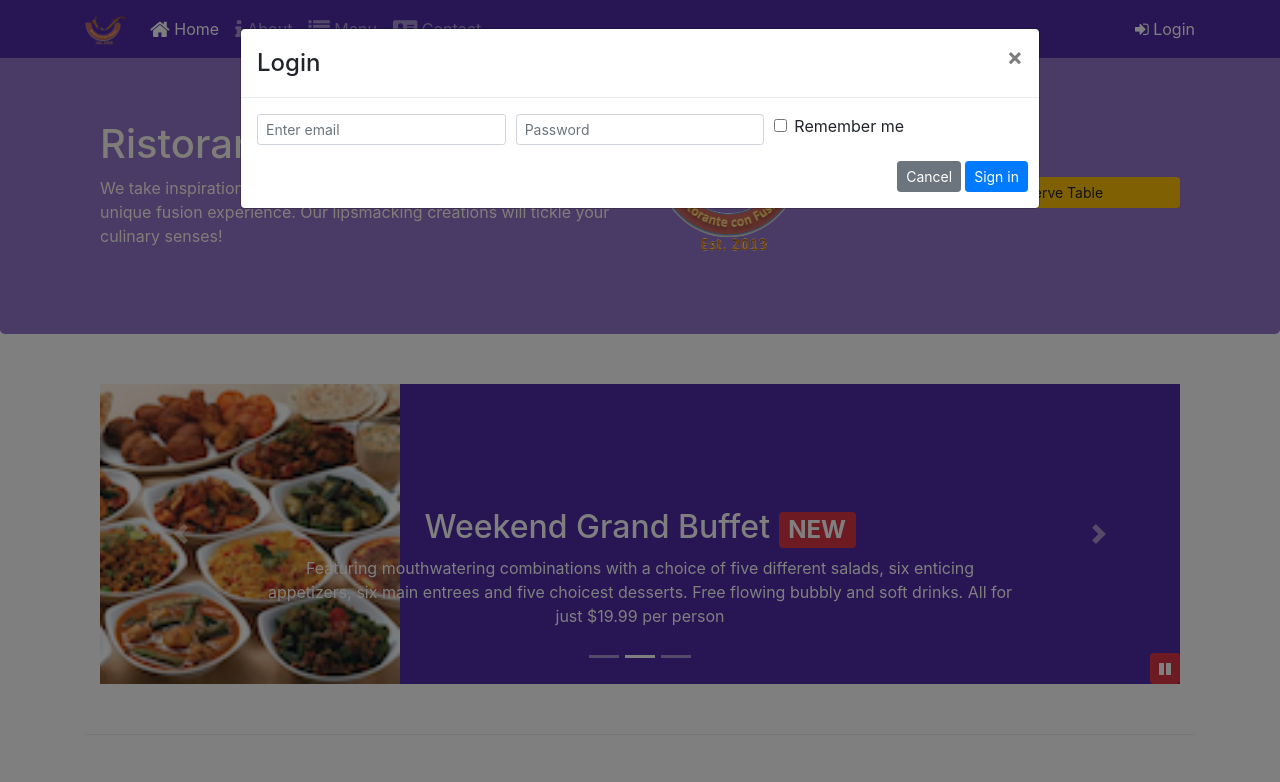
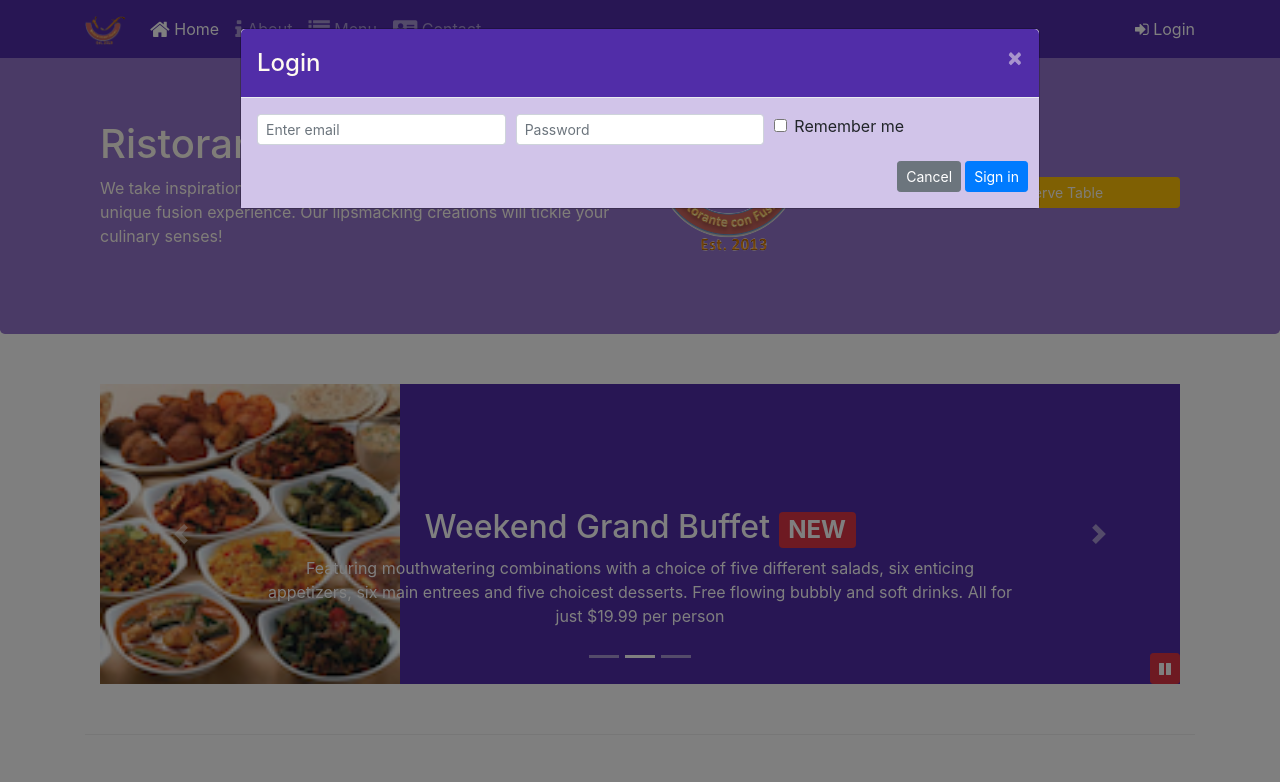
Before and after one commit to gsgurpreet429/Bootstrap4, a website: page index.html in a window 1280 px wide. Both pictures are taken after a click on the link "Login". Shown: the top 782 px of the page. Drawn offline with nearby package versions, Linux system fonts and the light colour scheme.

Commit message:
npm scripts part1

```diff
--- a/aboutus.html
+++ b/aboutus.html
@@ -248,8 +248,10 @@
            </div>
         </div>
     </footer>
-    <script src="node_modules/jquery/dist/jquery.slim.min.js"></script>
+     <script src="node_modules/jquery/dist/jquery.slim.min.js"></script>
      <script src="node_modules/popper.js/dist/umd/popper.min.js"></script>
      <script src="node_modules/bootstrap/dist/js/bootstrap.min.js"></script>
-</body>
+     <script src="js/scripts.js"></script>
+    </body>
+
 </html>
--- a/css/styles.scss
+++ b/css/styles.scss
@@ -74,3 +74,18 @@ body {
   bottom: 0px;
   z-index: 1;
 }
+
+.modal {
+  .modal-body {
+    background-color: $background-pale;
+  }
+
+  .modal-header {
+    color: floralwhite;
+    background: $background-dark;
+
+    .close {
+      color: floralwhite;
+    }
+  }
+}
--- a/index.html
+++ b/index.html
@@ -30,7 +30,7 @@
                         <li class="nav-item"><a class="nav-link" href="./contactus.html"><span class="fa fa-address-card fa-lg"></span> Contact</a></li>
                 </ul>
                 <span class="navbar-text">
-                    <a data-toggle="modal" data-target="#loginModal">
+                    <a id="loginButton" type="button">
                         <span class="fa fa-sign-in"></span> Login
                     </a>
                 </span>
@@ -183,8 +183,7 @@
                     <img src="./img/logo.png" class="img-fluid" alt="logo">
                 </div>
                 <div class="col-12 col-sm-3 align-self-center">
-                    <button type="submit" class="btn btn-block btn-sm btn-warning"
-                    data-toggle="modal" data-target="#reserveModal">Reserve Table</button>
+                    <a type="button" class="btn btn-block btn-sm btn-warning col-12 col-sm align-self-center" id="reserve-button">Reserve Table</a>
                 </div>
             </div>
         </div>
@@ -333,23 +332,7 @@
      <script src="node_modules/jquery/dist/jquery.slim.min.js"></script>
      <script src="node_modules/popper.js/dist/umd/popper.min.js"></script>
      <script src="node_modules/bootstrap/dist/js/bootstrap.min.js"></script>
-    <script>
-        $(document).ready(function(){
-            $('#mycarousel').carousel({interval:2000});
-            $("#carouselButton").click(function(){
-                if ($("#carouselButton").children("span").hasClass('fa-pause')) {
-                    $("#mycarousel").carousel('pause');
-                    $("#carouselButton").children("span").removeClass('fa-pause');
-                    $("#carouselButton").children("span").addClass('fa-play');
-                }
-                else if ($("#carouselButton").children("span").hasClass('fa-play')){
-                    $("#mycarousel").carousel('cycle');
-                    $("#carouselButton").children("span").removeClass('fa-play');
-                    $("#carouselButton").children("span").addClass('fa-pause');
-                }
-            });
-        });
-    </script>
+     <script src="js/scripts.js"></script>
     </body>
 
 </html>
--- /dev/null
+++ b/js/scripts.js
@@ -0,0 +1,21 @@
+$(document).ready(function(){
+    $('#mycarousel').carousel({interval:2000});
+    $("#carouselButton").click(function(){
+        if ($("#carouselButton").children("span").hasClass('fa-pause')) {
+            $("#mycarousel").carousel('pause');
+            $("#carouselButton").children("span").removeClass('fa-pause');
+            $("#carouselButton").children("span").addClass('fa-play');
+        }
+        else if ($("#carouselButton").children("span").hasClass('fa-play')){
+            $("#mycarousel").carousel('cycle');
+            $("#carouselButton").children("span").removeClass('fa-play');
+            $("#carouselButton").children("span").addClass('fa-pause');
+        }
+    });
+    $("#loginButton").click(function(){
+        $('#loginModal').modal('show')
+    });
+    $("#reserve-button").click(function(){
+        $('#reserveModal').modal('show')
+    });
+})
```
Also changed, not shown: contactus.html (+1 -0 lines), package.json (+9 -3 lines), css/styles.css, 1 other file.
